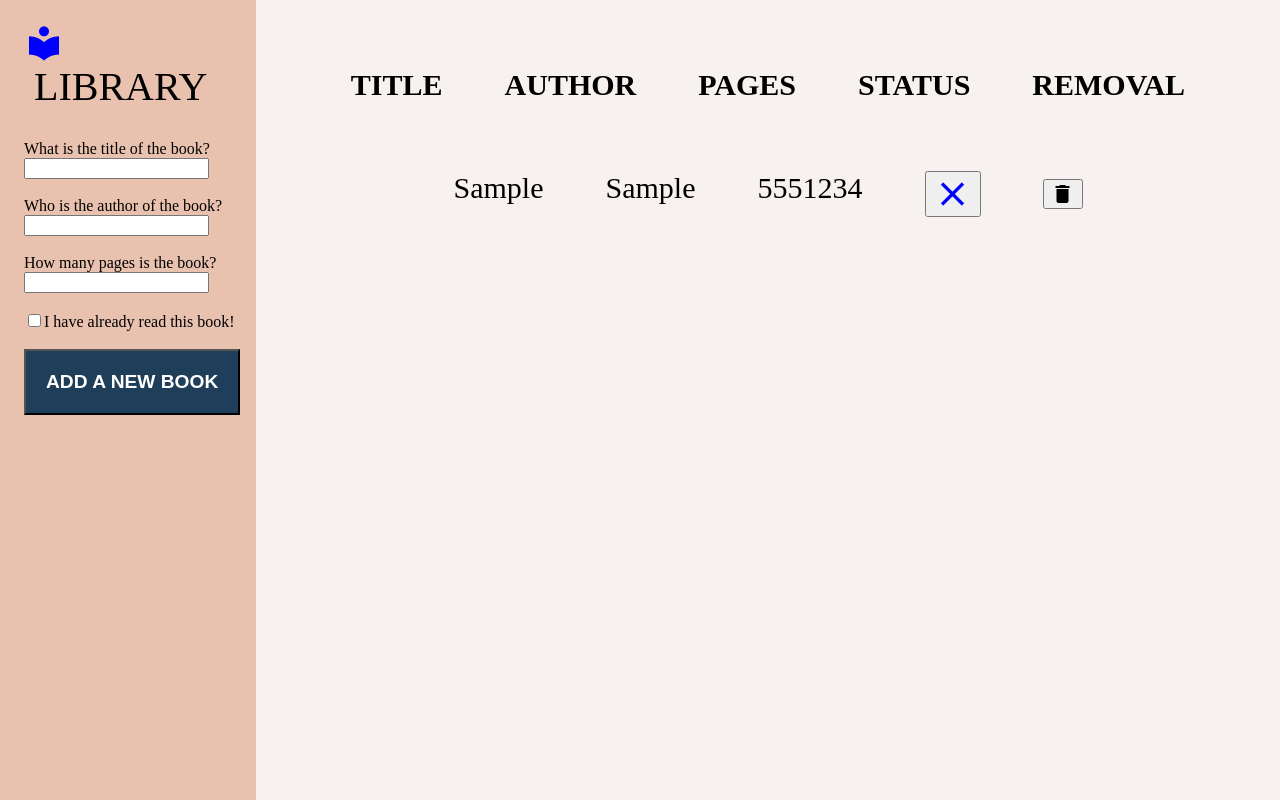
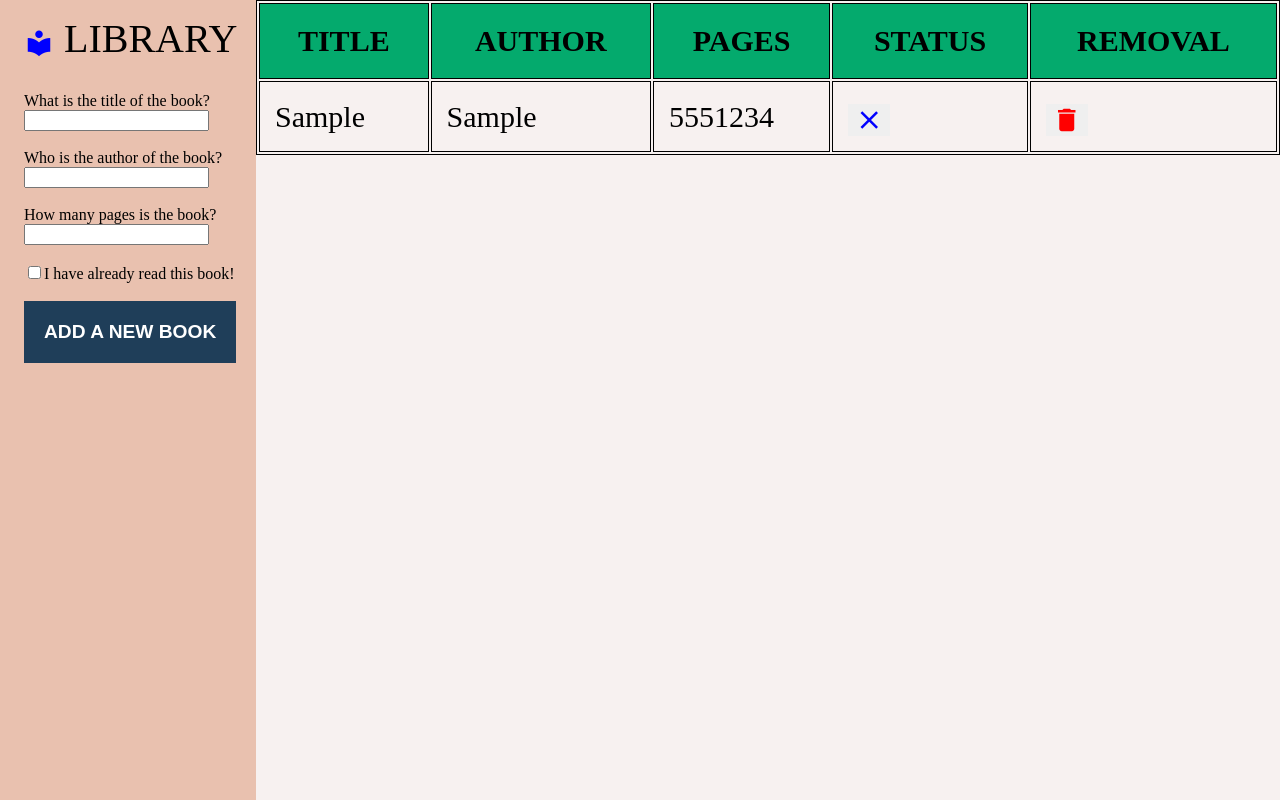
Before and after one commit to dkxp/Project-Library, a plain HTML site: page index.html in a window 1280 px wide. Both pictures are taken after typing "Sample", "Sample", "5551234" into the empty fields and a click on the button "ADD A NEW BOOK". Drawn offline with Linux system fonts and the light colour scheme.

Commit message:
Done except for extra styling

```diff
--- a/scripts.js
+++ b/scripts.js
@@ -42,7 +42,7 @@ function verifyPages() {
         return pagesValue;
     }
     else {
-        alert('Please enter a valid number in the pages field')
+        alert('Please enter a valid number in the pages field');
     }
 }
 function verifyRead() {
@@ -60,9 +60,9 @@ function createTableRow() {
         let tdArray = [];
         for (let i = 0; i < 5; i++) {
             tdArray[i] = document.createElement('td');
-            }
+            };
         let deleteButton = document.createElement('button');
-        deleteButton.innerHTML = '<i class="material-icons">delete</i>';
+        deleteButton.innerHTML = '<i id="deleteBtn" class="material-icons">delete</i>';
         deleteButton.addEventListener('click', () => {
             deleteButton.closest('tr').remove();
             delete myLibrary[index];
@@ -73,14 +73,14 @@ function createTableRow() {
             readStatusButton.innerHTML = '<i id="readBtn" class="material-icons">check</i>';
         } else {
             readStatusButton.innerHTML = '<i id="readBtn" class="material-icons">close</i>';
-        }
+        };
         readStatusButton.addEventListener('click', () => {
             if (readStatusButton.innerHTML === '<i id="readBtn" class="material-icons">check</i>') {
                 readStatusButton.innerHTML = '<i id="readBtn" class="material-icons">close</i>';
             } else {
                 readStatusButton.innerHTML = '<i id="readBtn" class="material-icons">check</i>';
             }
-        })
+        });
         tdArray[3].appendChild(readStatusButton);
         tdArray[0].textContent = element.title;
         tdArray[1].textContent = element.author;
--- a/styles.css
+++ b/styles.css
@@ -14,20 +14,22 @@ body {
 }
 .mainBody {
     grid-column: 2;
-    display: flex;
-    flex-direction: column;
+
     background-color: rgb(247,241,240);
 }
 tr {
     text-align: left;
 }
 .material-icons {
-    font-size: 24px;
     vertical-align: middle;
 }
 #readBtn {
-    font-size: 40px;
+    font-size: 30px;
     color: blue;
+}
+#deleteBtn {
+    font-size: 30px;
+    color: red;
 }
 fieldset {
     border: none;
@@ -48,9 +50,23 @@ form {
     padding-left: 10px;
 }
 tr {
-    display: flex;
-    justify-content: center;
-    gap: 60px;
     padding-top: 65px;
     font-size: 30px;
 }
+table {
+    border: 1px solid;
+    width: 100%;
+}
+th{
+    border: 1px solid;
+    text-align: center;
+    padding: 20px;
+    background-color: #04AA6D;
+}
+td {
+    border: 1px solid;
+    padding: 15px;
+}
+button {
+    border: none;
+}
```
Also changed, not shown: index.html (+0 -1 lines).
